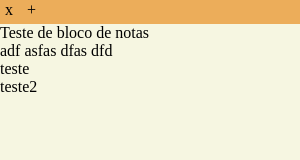
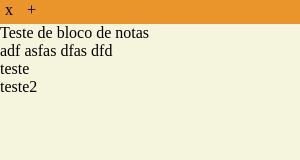
Before and after one commit to decarvalhorobinson/hue-notes, an Electron app: page index.html in a window 300 px wide. Drawn offline with Linux system fonts and the light colour scheme; no server answers.

Commit message:
Change opacity

```diff
--- a/main.css
+++ b/main.css
@@ -1,5 +1,5 @@
 html, body {
-    background-color: rgba(245, 245, 220, 0.6);
+    background-color: rgba(245, 245, 220, 0.8);
     margin: 0;
     padding: 0;
     height: 100%;
@@ -8,7 +8,7 @@ html, body {
 header{
     position: relative;
     -webkit-app-region: drag;
-    background-color: rgba(230, 126, 0, 0.6);
+    background-color: rgba(230, 126, 0, 0.8);
     height: 1.5em;
 }
 
```
